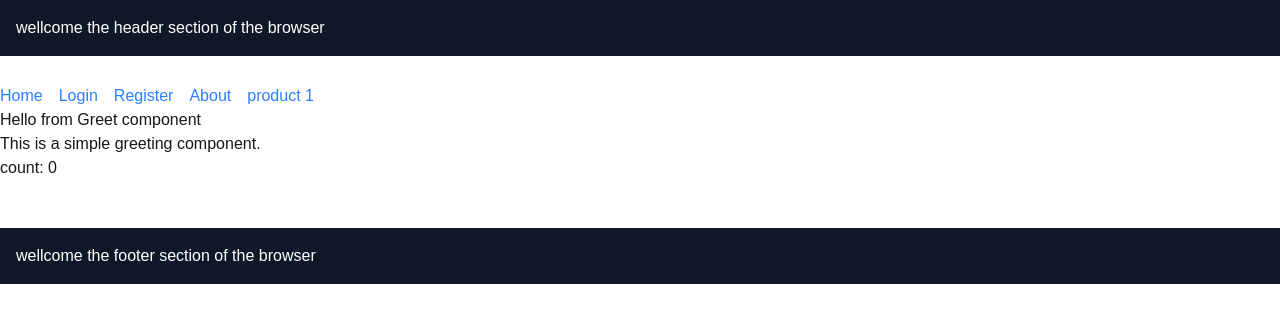
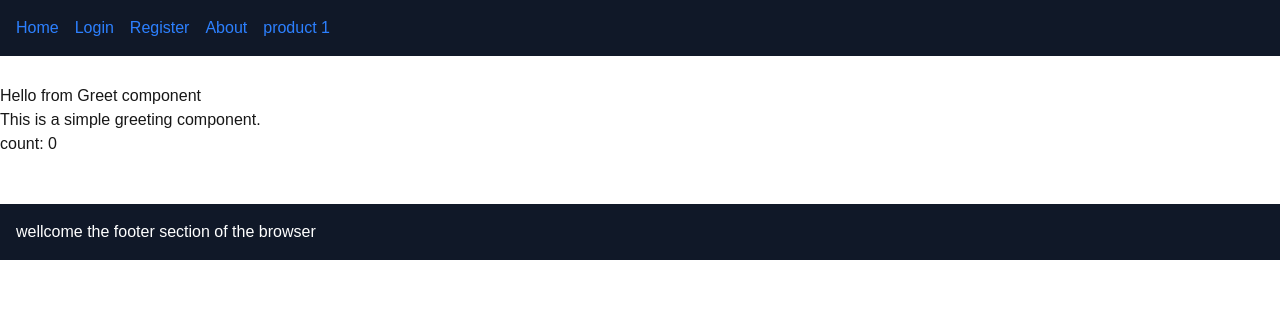
Before and after one commit to MogesBekele/nextjs, a Next.js app: page / in a window 1280 px wide. Shown: the top 322 px of the page. Built offline with nearby package versions, Linux system fonts and the light colour scheme.

Commit message:
just complete the navigation in next js

```diff
--- a/src/app/layout.tsx
+++ b/src/app/layout.tsx
@@ -1,6 +1,7 @@
 import type { Metadata } from "next";
 import { Geist, Geist_Mono } from "next/font/google";
 import "./globals.css";
+import Navigation from "./components/navigation";
 
 const geistSans = Geist({
   variable: "--font-geist-sans",
@@ -28,7 +29,7 @@ export default function RootLayout({
         className={`${geistSans.variable} ${geistMono.variable} antialiased`}
       >
         <header className="bg-gray-900 text-white p-4 mb-7">
-          <p> wellcome the header section of the browser</p>
+           <Navigation />
         </header>
         {children}
         <footer className="bg-gray-900 text-white p-4 mt-12">
--- a/src/app/page.tsx
+++ b/src/app/page.tsx
@@ -1,12 +1,12 @@
 import React from "react";
 import { Greet } from "./components/greet";
 import Counter from "./components/counter";
-import Navigation from "./components/navigation";
+
 
 const page = () => {
   return (
     <div>
-      <Navigation />
+
 
       <Greet />
       <Counter />
```
